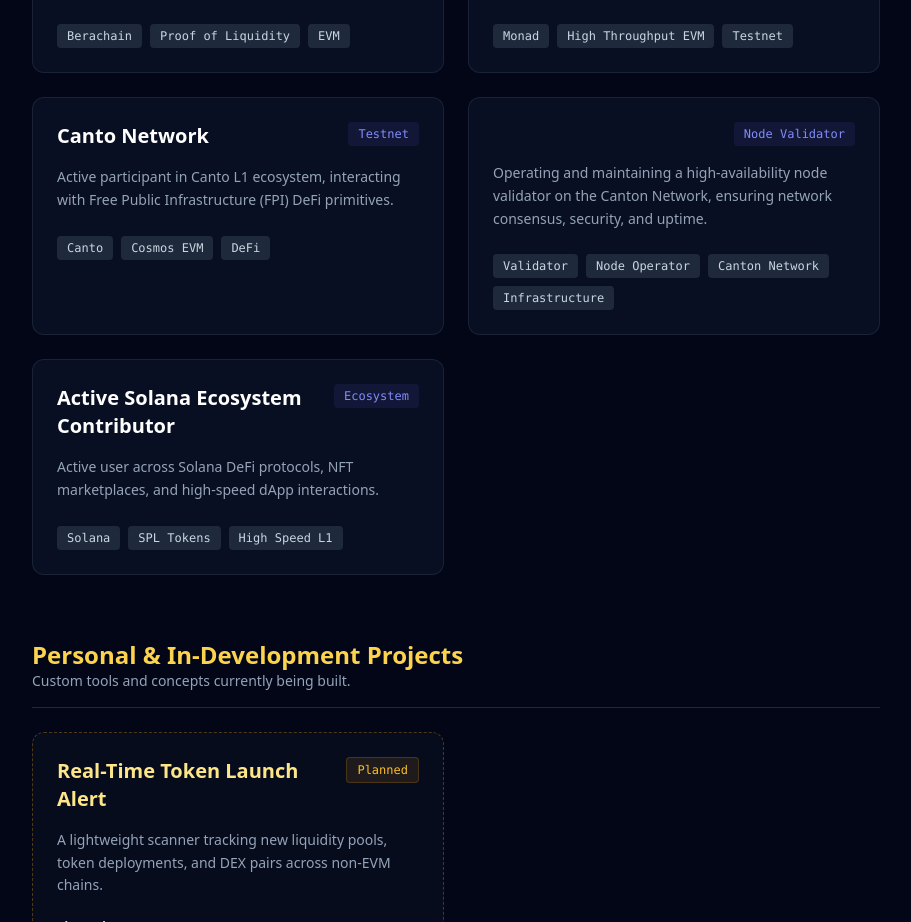
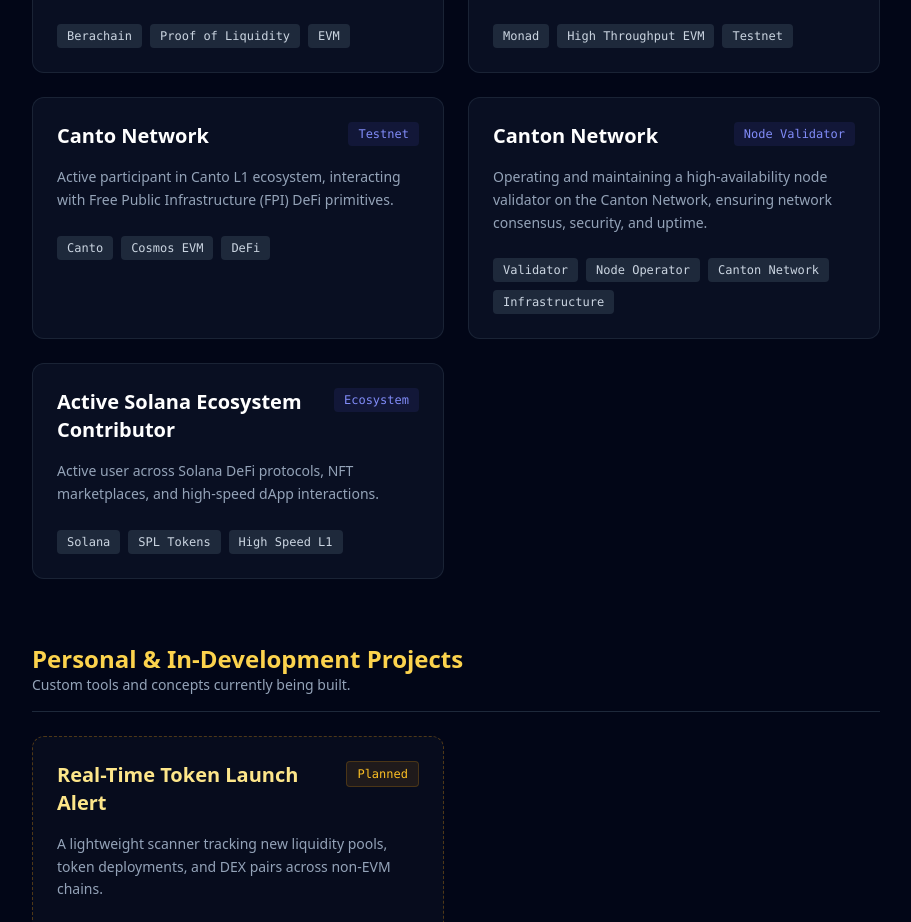
Before and after one commit to diyanf/flywspecw-portfolio, a Next.js app: page / in a window 1280 px wide. Shown: the part 1100-2022 px from the top of the page, without its empty margins (184-1095 px from the left). Built offline with nearby package versions, Linux system fonts and the light colour scheme.

Commit message:
Update projects.ts

```diff
--- a/src/data/projects.ts
+++ b/src/data/projects.ts
@@ -44,7 +44,7 @@
   },
   {
   id: 'canton-validator',
-  name: 'Canton Network',
+  title: 'Canton Network',
   category: 'Node Validator',
   description: 'Operating and maintaining a high-availability node validator on the Canton Network, ensuring network consensus, security, and uptime.',
   tags: ['Validator', 'Node Operator', 'Canton Network', 'Infrastructure'],
```
